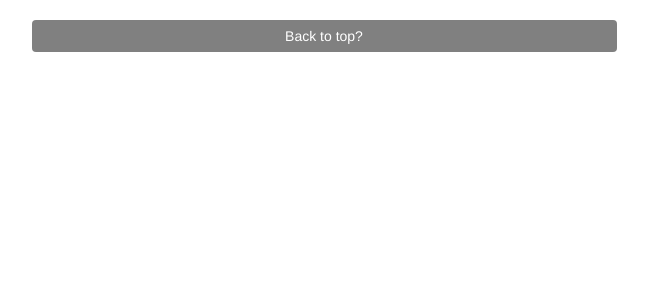
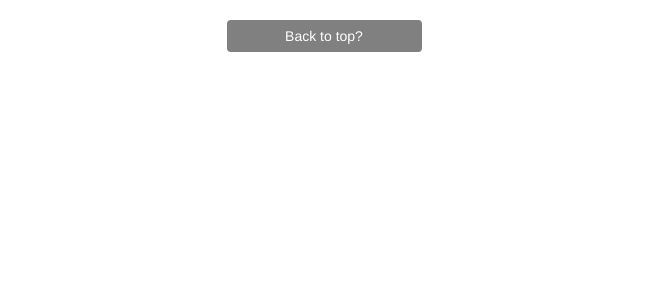
Before and after one commit to thejqs/french_deaths, a Django app: page /all_deaths/ in a window 1280 px wide. Shown: the part 51-351 px from the top of the page, without its empty margins (316-964 px from the left). Run offline with Django 3.2, Linux system fonts and the light colour scheme; data that the repository does not hold is empty; parts of the project's set-up code (start-up, migrations or seed data) failed here and were passed over; some libraries are stand-ins or nearby versions.

Commit message:
getting to the end of the day; don't want to bork something small

```diff
--- a/french_deaths/main/static/css/french_deaths.css
+++ b/french_deaths/main/static/css/french_deaths.css
@@ -29,6 +29,7 @@ body {
 #end-button {
     background-color: #808080;
     border: #808080;
+    margin-bottom: 20px;
 }
 
 
--- a/french_deaths/templates/all_deaths.html
+++ b/french_deaths/templates/all_deaths.html
@@ -20,10 +20,10 @@
                                       {% if "All" not in cause  %}
 
 
-                                                    <a class="col-sm-offset-3 col-sm-6 cause" href="#"><h3><b>{{ cause }}</b></h3></a>
+                                                    <a class="col-sm-8 cause" href="#"><h3><b>{{ cause }}</b></h3></a>
                                                     </br>
 
-                                                      <div class="revealdeaths col-sm-offset-3 col-sm-6">
+                                                      <div class="revealdeaths col-sm-offset-2 col-sm-8">
                                                         {% for digit in number.all_deaths %}
                                                                  {%  if digit.sex == "Females" %}
 
@@ -72,7 +72,7 @@
 
 
                                 {% endfor %}
-                                <a href="#back-to-top" id="end-button" class="btn btn-info col-sm-offset-3 col-sm-6" role="button">Back to top?</a>
+                                <a href="#back-to-top" id="end-button" class="btn btn-info col-sm-offset-5 col-sm-2" role="button">Back to top?</a>
                                 </div>
                                       </div>
 
--- a/french_deaths/templates/template_view.html
+++ b/french_deaths/templates/template_view.html
@@ -26,7 +26,7 @@
 
 
                         <div class="row">
-                        <div class="col-sm-offset-3 col-sm-6">
+                        <div class="col-sm-offset-2 col-sm-8">
                               {% for cause, number in death_types.items %}
 
                                 {% if "All" in cause %}
@@ -34,7 +34,7 @@
                                           </br>
 
 
-                                                        <div class="revealdeaths">
+                                                        <div class="revealdeaths col-sm-offset-2 col-sm-8">
                                                            {% for digit in number.all_deaths %}
 
                                                                      {% if digit.sex == "Males" %}
```
Also changed, not shown: french_deaths/main/static/js/french_deaths.js (+0 -12 lines).
